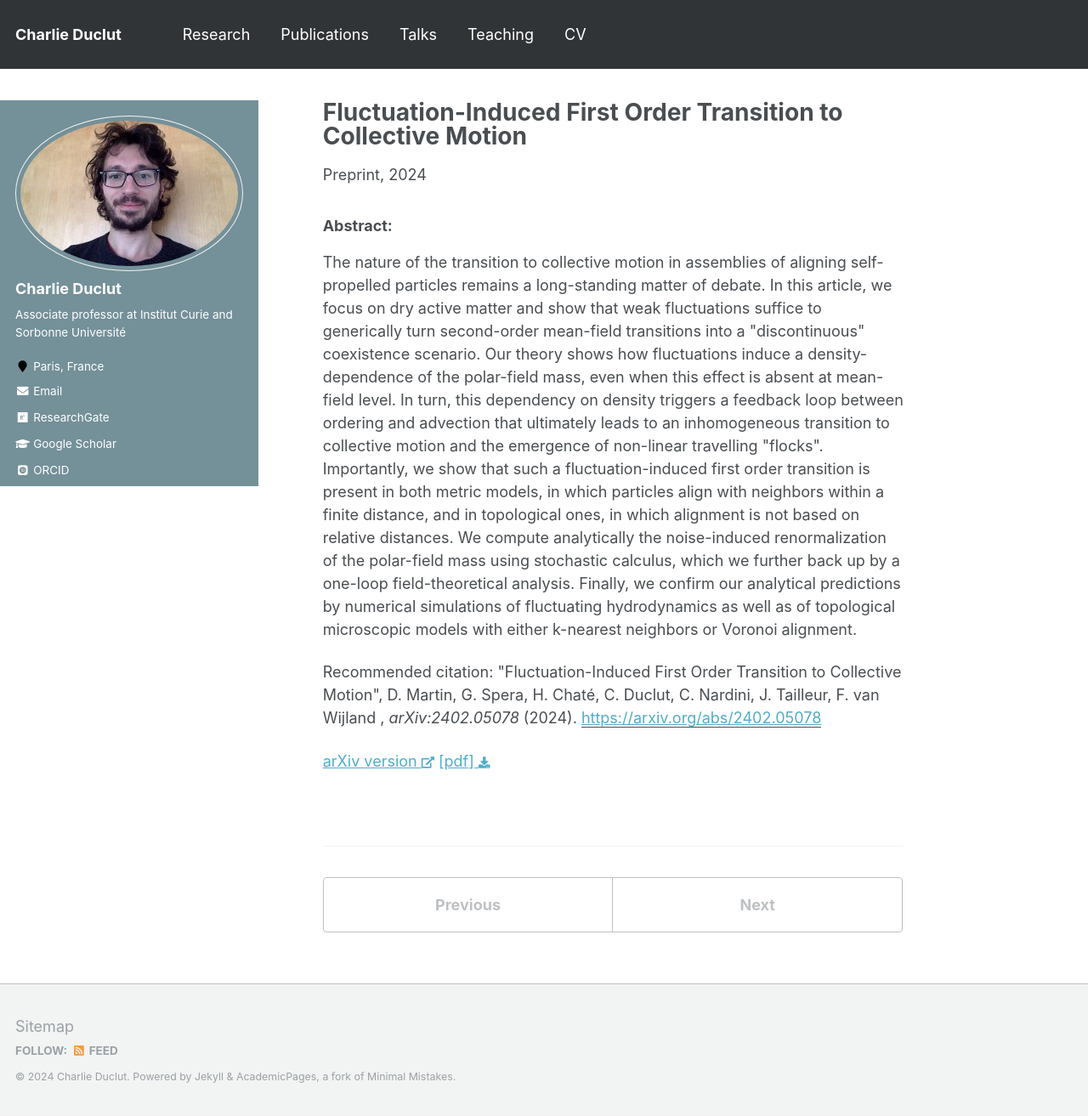
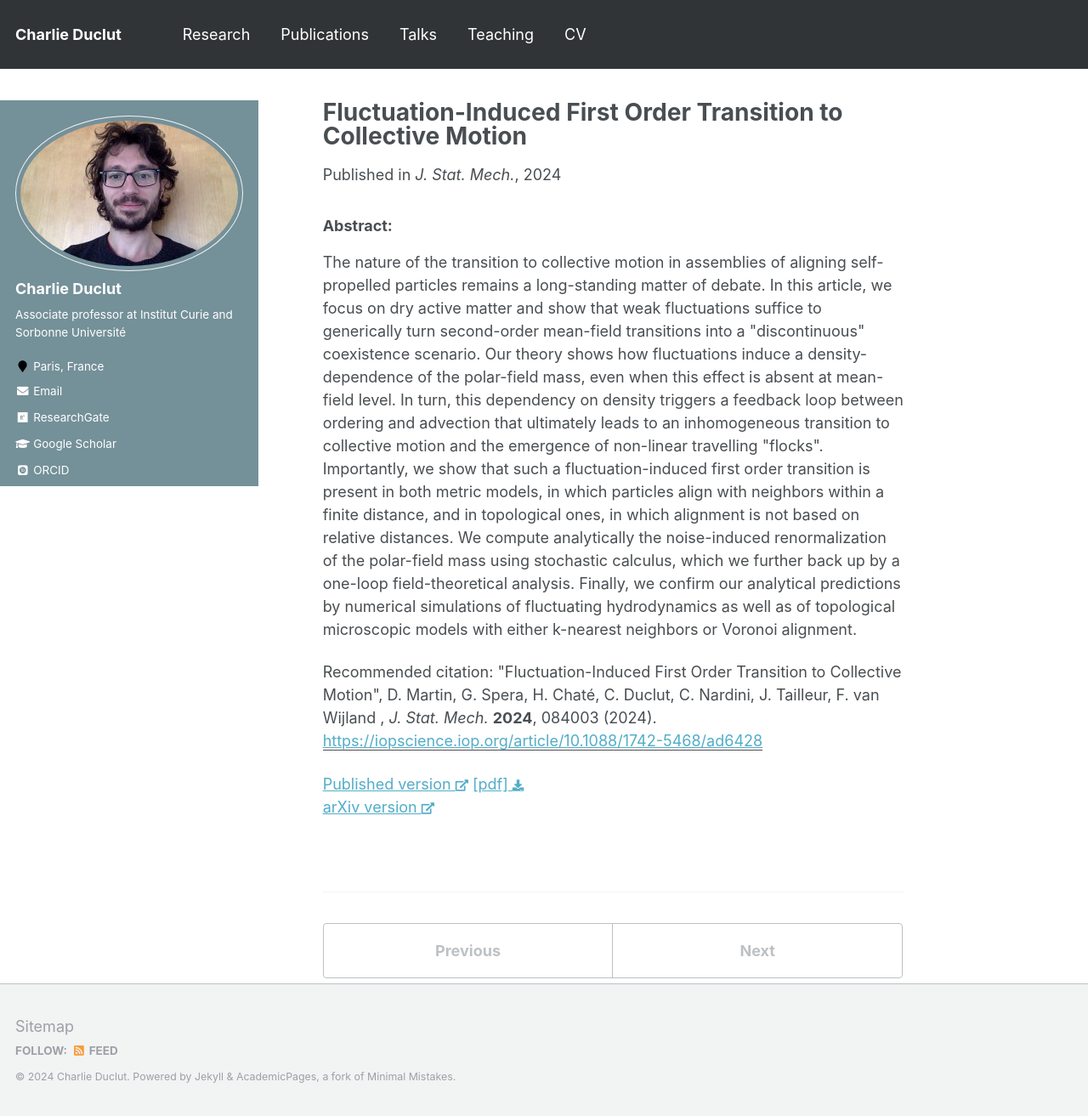
Before and after one commit to charlieduclut/charlieduclut.github.io, a Jekyll site: the page built from _publications/2024-08-08-martin2024fluctuationinduced.md, in a window 1280 px wide and 1313 px high. Shown: the whole window at 85% size. Built offline with Jekyll 4.4.1, drawn with Linux system fonts in a browser that asks for light colours; some web fonts are replaced.

Commit message:
2024-11-23 CD: updated publications list

```diff
--- a/_publications/2024-02-07-martin2024fluctuationinduced.md
+++ b/_publications/2024-08-08-martin2024fluctuationinduced.md
@@ -1,20 +1,21 @@
 ---
 title: "Fluctuation-Induced First Order Transition to Collective Motion"
 collection: publications
-permalink: /publication/2024-02-07-martin2024fluctuationinduced
+permalink: /publication/2024-08-08-martin2024fluctuationinduced
 urlslug: 'martin2024fluctuationinduced'
 excerpt: 'The nature of the transition to collective motion in assemblies of aligning self-propelled particles remains a long-standing matter of debate. In this article, we focus on dry active matter and show that weak fluctuations suffice to generically turn second-order mean-field transitions into a &quot;discontinuous&quot; coexistence scenario. Our theory shows how fluctuations induce a density-dependence of the polar-field mass, even when this effect is absent at mean-field level. In turn, this dependency on density triggers a feedback loop between ordering and advection that ultimately leads to an inhomogeneous transition to collective motion and the emergence of non-linear travelling &quot;flocks&quot;. Importantly, we show that such a fluctuation-induced first order transition is present in both metric models, in which particles align with neighbors within a finite distance, and in topological ones, in which alignment is not based on relative distances. We compute analytically the noise-induced renormalization of the polar-field mass using stochastic calculus, which we further back up by a one-loop field-theoretical analysis. Finally, we confirm our analytical predictions by numerical simulations of fluctuating hydrodynamics as well as of topological microscopic models with either k-nearest neighbors or Voronoi alignment. '
-date: 2024-02-07
+date: 2024-08-08
 authors: 'D. Martin, G. Spera, H. Chaté, C. Duclut, C. Nardini, J. Tailleur, F. van Wijland  '
-venue: 'preprint'
+venue: 'J. Stat. Mech.'
 preprintvenue: 'arXiv'
-volume: '/'
-page: '/'
-paperurl: 'https://arxiv.org/abs/2402.05078'
+volume: '2024'
+page: '084003'
+paperurl: 'https://iopscience.iop.org/article/10.1088/1742-5468/ad6428 '
 arxivid: '2402.05078'
-pubnumber: 21
-citation: '&quot;Fluctuation-Induced First Order Transition to Collective Motion&quot;, D. Martin, G. Spera, H. Chaté, C. Duclut, C. Nardini, J. Tailleur, F. van Wijland  , <i>arXiv:2402.05078</i> (2024).'
+pubnumber: 20
+citation: '&quot;Fluctuation-Induced First Order Transition to Collective Motion&quot;, D. Martin, G. Spera, H. Chaté, C. Duclut, C. Nardini, J. Tailleur, F. van Wijland  , <i>J. Stat. Mech.</i> <b>2024</b>, 084003 (2024).'
 ---
-[arXiv version <i class="fa fa-external-link-alt fa-xs" aria-hidden="true"></i>](https://arxiv.org/abs/2402.05078)
+[Published version <i class="fa fa-external-link-alt fa-xs" aria-hidden="true"></i>](https://iopscience.iop.org/article/10.1088/1742-5468/ad6428 )
 [[pdf] <i class="fa fa-download fa-xs" aria-hidden="true"></i>](http://charlieduclut.github.io/files/martin2024fluctuationinduced.pdf)
 <br/>
+[arXiv version <i class="fa fa-external-link-alt fa-xs" aria-hidden="true"></i>](https://arxiv.org/abs/2402.05078)
--- a/markdown_generator/talks.csv
+++ b/markdown_generator/talks.csv
@@ -30,7 +30,7 @@ Active mechanical and electrohydraulic properties of tissues;Seminar;seminar-10;
 Active mechanical and electrohydraulic properties of tissues;Seminar;seminar-11;Laboratoire Physique et Mécanique des Milieux Hétérogènes;2022-02-16;ESPCI, Paris, France;
 Active mechanical and electrohydraulic properties of tissues;Seminar;seminar-12;Laboratoire Jean Perrin ;2022-02-22;Sorbonne Université, Paris, France ;
 Renormalization group approach to the collective dynamics of chemotactic cells;Seminar;seminar-13;Laboratoire de Physique Théorique de la Matière Condensée;2022-10-10;Sorbonne Université, Paris, France ;
-Stochastic dynamics of chemotactic colonies with logistic growth;Seminar;seminar-14;Laboratoire de Physique ;2024-03-01;École Normale Supérieure, Paris, France;
+Stochastic dynamics of chemotactic colonies with logistic growth;Seminar;seminar-14;Laboratoire de Physique;2024-03-01;École Normale Supérieure, Paris, France;
 Hydraulic properties of MDCK cell spheroids;Seminar;seminar-15;Tissue Mechanics Group Meetings;2024-05-03;Laboratoire Génétique et Biologie du Développement, Institut Curie, Paris, France;
 Hydraulic and electric control of cell spheroids;Seminar;seminar-16;QBio/FRESK Seminar;2024-06-24;QBio, PariSanté Campus, Paris;
 Hysteresis, phase transitions and dangerous transients in power distribution systems;Poster;poster-1;Optimization and Control of Smart Grids;2012-05-21;Santa Fe, New Mexico, USA;
```
Also changed, not shown: _publications/2021-09-27-duclut2021nonlinear.md (+2 -2 lines), _publications/2024-08-09-fuhrmann2024active.md (+1 -1 lines), 3 other files.
